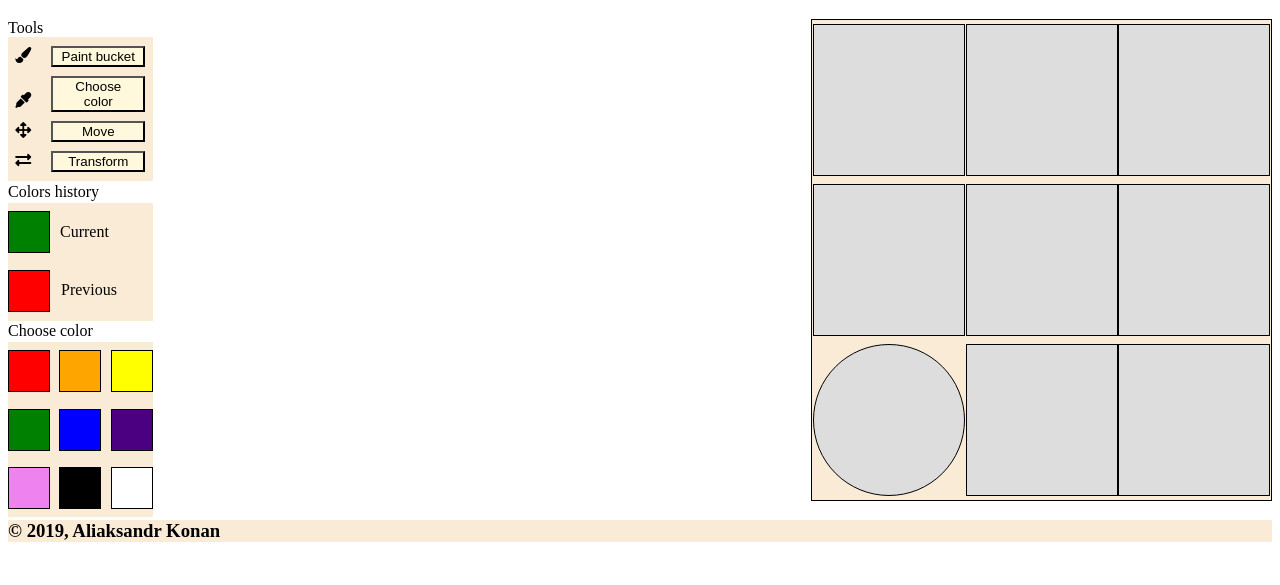
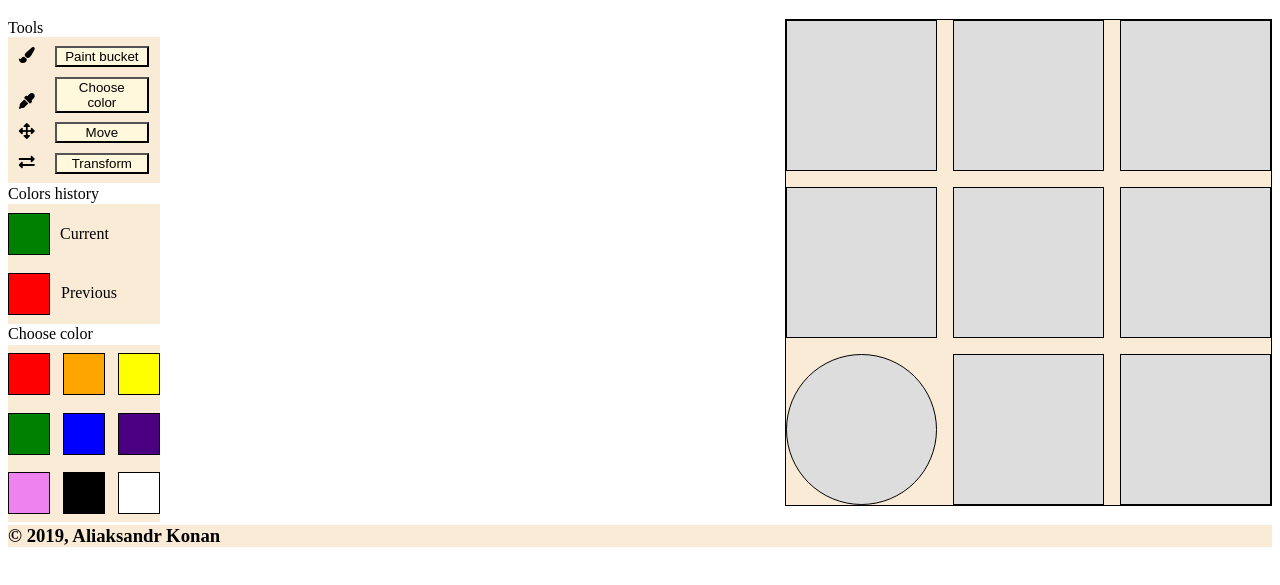
Before and after one commit to newalex1985/rolling-scopes-school-my-works, a plain HTML site: page pallete/index.html in a window 1280 px wide. Shown: the part 61-646 px from the top of the page. Drawn offline with Linux system fonts and the light colour scheme.

Commit message:
refactor: change structure of canvas area for improve move action

```diff
--- a/pallete/css/style.css
+++ b/pallete/css/style.css
@@ -11,7 +11,7 @@
  }
 
  aside {
-    width: 14%;
+    width: 12%;
  }
 
  .tools {
@@ -138,26 +138,34 @@
     background-color: white;
  }
 
+ section {
+   width: 88%;
+ }
+
 .container {
    display: flex;
    justify-content: flex-end;
 }
 
 .canvas {
-    display: flex;
-    flex-direction: row;
-    flex-wrap: wrap;
-    justify-content: space-evenly;
-    width: 41%;
+   display: grid;
+   grid-template-columns: 1fr 1fr 1fr;
+   grid-template-rows: 1fr 1fr 1fr;
+   grid-column-gap: 16px;
+   grid-row-gap: 16px;
    border: 1px solid;
 }
 
- .canvas > div {
-    width: 150px;
-    height: 150px;
+.sceleton {
+   width: 151px;
+   height: 151px;
+}
+
+.sceleton > div {
    background-color: #dddddd;
    border: 1px solid;
-    margin: 4px 0px 4px 0px;
+   width: 149px;
+   height: 149px;
 }
 
  .circle {
--- a/pallete/index.html
+++ b/pallete/index.html
@@ -46,15 +46,33 @@
         <section>
             <div class="container">
                 <div class="canvas">
+                        <div class="sceleton">
                                 <div data-figure="1"></div>
+                        </div>
+                        <div class="sceleton">
                                 <div data-figure="2"></div>
+                        </div>
+                        <div class="sceleton">
                                 <div data-figure="3"></div>
+                        </div>
+                        <div class="sceleton">
                                 <div data-figure="4"></div>
+                        </div>
+                        <div class="sceleton">
                                 <div data-figure="5"></div>
+                        </div>
+                        <div class="sceleton">
                                 <div data-figure="6"></div>
+                        </div>
+                        <div class="sceleton">
                                 <div class="circle" data-figure="7"></div>
+                        </div>
+                        <div class="sceleton">
                                 <div data-figure="8"></div>
+                        </div>
+                        <div class="sceleton">
                                 <div data-figure="9"></div>
+                        </div>
                 </div>
         </div>
 
```
Lines whose indentation alone changed are shown as unchanged.
